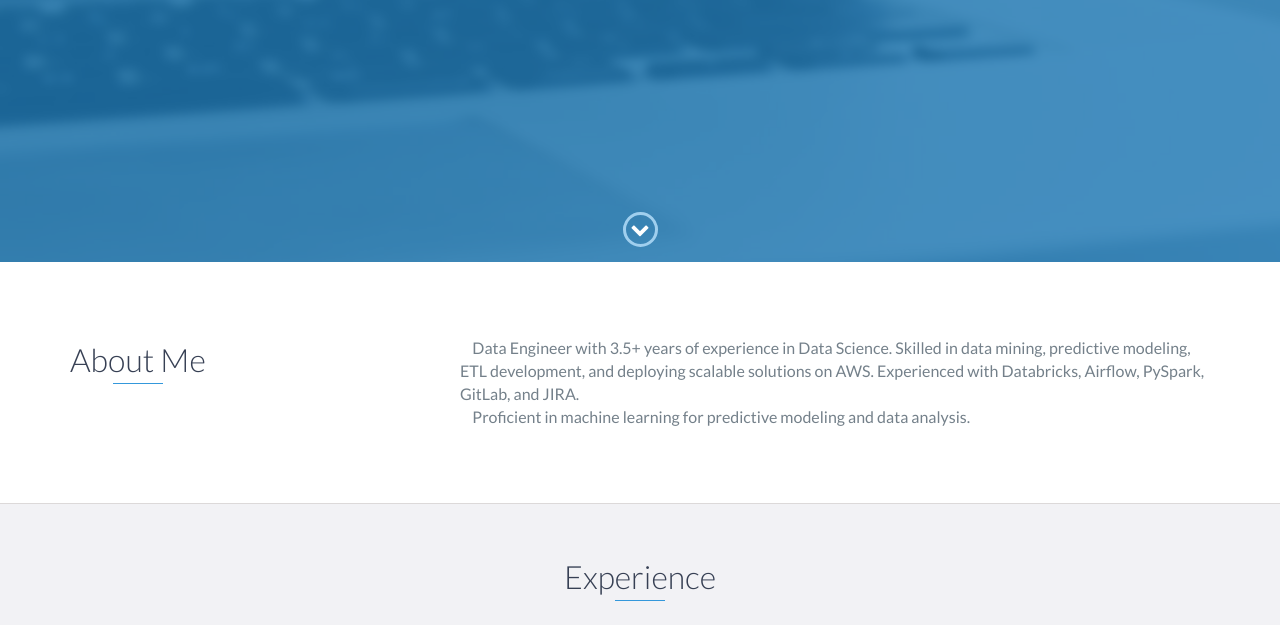
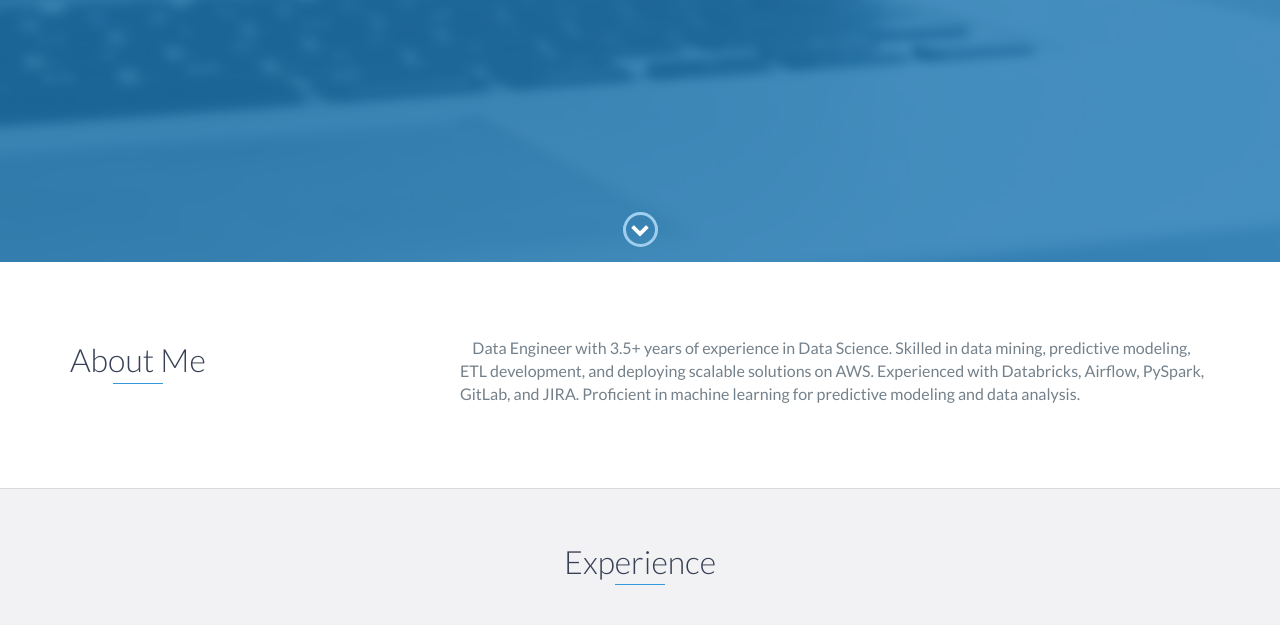
Before and after one commit to AbhishekDhilpe/Portfolio, a website: page index.html in a window 1280 px wide. Shown: the part 538-1163 px from the top of the page. Drawn offline with nearby package versions, Linux system fonts and the light colour scheme.

Commit message:
modified description

```diff
--- a/index.html
+++ b/index.html
@@ -72,8 +72,7 @@
                     <h2 class="heading">About Me</h2>
                 </div>
                 <div class="col-md-8">
-                    <p>&nbsp;&nbsp;&nbsp;  Data Engineer with 3.5+ years of experience in Data Science. Skilled in data mining, predictive modeling, ETL development, and deploying scalable solutions on AWS. Experienced with Databricks, Airflow, PySpark, GitLab, and JIRA.</p>
-                    <p>&nbsp;&nbsp;&nbsp;  Proficient in machine learning for predictive modeling and data analysis.</p>
+                    <p>&nbsp;&nbsp;&nbsp;  Data Engineer with 3.5+ years of experience in Data Science. Skilled in data mining, predictive modeling, ETL development, and deploying scalable solutions on AWS. Experienced with Databricks, Airflow, PySpark, GitLab, and JIRA. Proficient in machine learning for predictive modeling and data analysis.</p>
                 </div>
             </div>
         </div>
```
